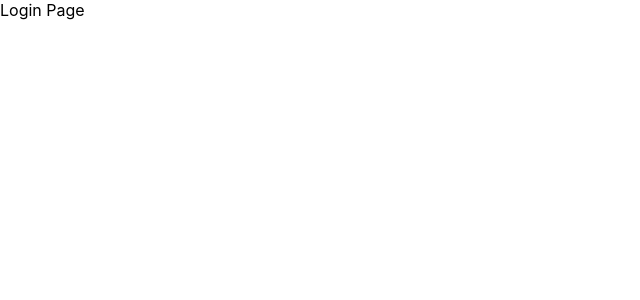
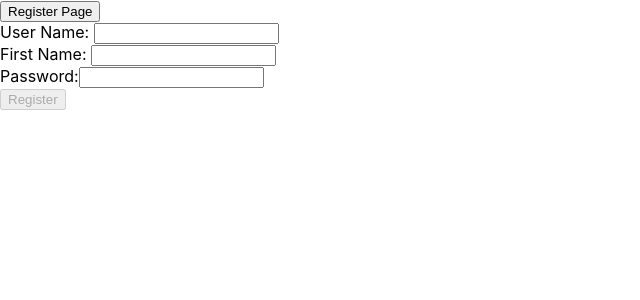
Before and after one commit to ThaddeusJiang/twitter-web, a React (Create React App) app: page / in a window 1280 px wide. Shown: the top 300 px of the page, without its empty margins (0-640 px from the left). Built offline with nearby package versions, Linux system fonts and the light colour scheme.

Commit message:
feat(register and login): init page

```diff
--- a/src/pages/Login.tsx
+++ b/src/pages/Login.tsx
@@ -1,5 +1,109 @@
-import React from 'react'
+import React, { useState, useEffect } from 'react'
+import { navigate } from '@reach/router'
 
-const LoginPage: React.FC = () => <div>Login Page</div>
+const LoginPage: React.FC = () => {
+  const [accountMap, setAccountMap] = useState()
+
+  const accountMapStorage = window.localStorage.getItem('accountMap')
+
+  useEffect(() => {
+    if (accountMapStorage) {
+      setAccountMap(JSON.parse(accountMapStorage))
+    }
+  }, [setAccountMap, accountMapStorage])
+
+  const [username, setUsername] = useState('')
+  const [firstName, setFirstName] = useState('')
+  const [password, setPassword] = useState('')
+
+  const [hasAccount, setHasAccount] = useState(false)
+  const [passwordError, setPasswordError] = useState(false)
+  const isExist = accountMap && accountMap.hasOwnProperty(username)
+
+  return (
+    <section>
+      {hasAccount ? (
+        <button onClick={() => setHasAccount(!hasAccount)}>Login Page</button>
+      ) : (
+        <button onClick={() => setHasAccount(!hasAccount)}>
+          Register Page
+        </button>
+      )}
+
+      <div>
+        {!hasAccount && isExist && '!'}
+        <label htmlFor="username">User Name: </label>
+        <input
+          type="text"
+          name="username"
+          id="username"
+          value={username}
+          onChange={(e) => setUsername(e.target.value)}
+        />
+      </div>
+      {!hasAccount && (
+        <div>
+          <label htmlFor="first_name">First Name: </label>
+          <input
+            type="text"
+            name="first_name"
+            id="first_name"
+            value={firstName}
+            onChange={(e) => setFirstName(e.target.value)}
+          />
+        </div>
+      )}
+
+      <div>
+        {passwordError && '!'}
+        <label htmlFor="password">Password:</label>
+        <input
+          type="password"
+          name="password"
+          id="password"
+          value={password}
+          onChange={(e) => {
+            setPasswordError(false)
+            setPassword(e.target.value)
+          }}
+        />
+      </div>
+      {hasAccount ? (
+        <button
+          onClick={() => {
+            const savedPassword = accountMap[username].password
+            console.debug({ savedPassword, password })
+            if (savedPassword === password) {
+              sessionStorage.setItem('loginBy', JSON.stringify({ username }))
+              navigate(`/${username}`)
+            } else {
+              setPasswordError(true)
+            }
+          }}
+        >
+          Login
+        </button>
+      ) : (
+        <button
+          disabled={
+            isExist || username === '' || firstName === '' || password === ''
+          }
+          onClick={() => {
+            const newAccountMap = {
+              ...accountMap,
+              [username]: { username, firstName, password },
+            }
+            localStorage.setItem('accountMap', JSON.stringify(newAccountMap))
+            sessionStorage.setItem('loginBy', username)
+
+            navigate(`/${username}`)
+          }}
+        >
+          Register
+        </button>
+      )}
+    </section>
+  )
+}
 
 export default LoginPage
--- a/src/pages/Tweets.tsx
+++ b/src/pages/Tweets.tsx
@@ -1,5 +1,13 @@
 import React from 'react'
 
-const TweetsPage: React.FC = () => <div>TweetsPage</div>
+const TweetsPage: React.FC = () => {
+  const loginBy = sessionStorage.getItem('loginBy')
+  console.log(loginBy)
+  return (
+    <section>
+      <h1>Tweetes Page</h1>
+    </section>
+  )
+}
 
 export default TweetsPage
```
